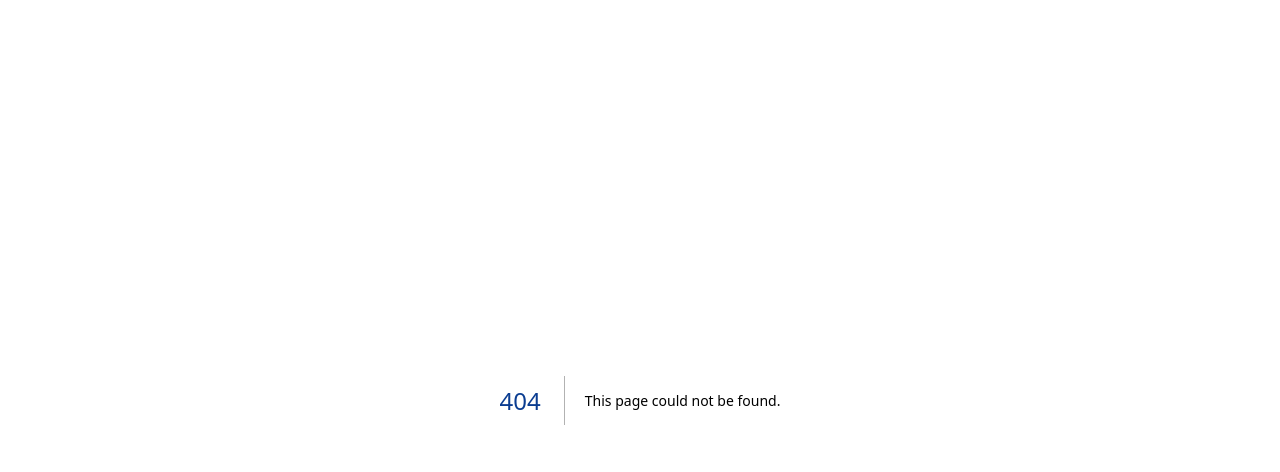
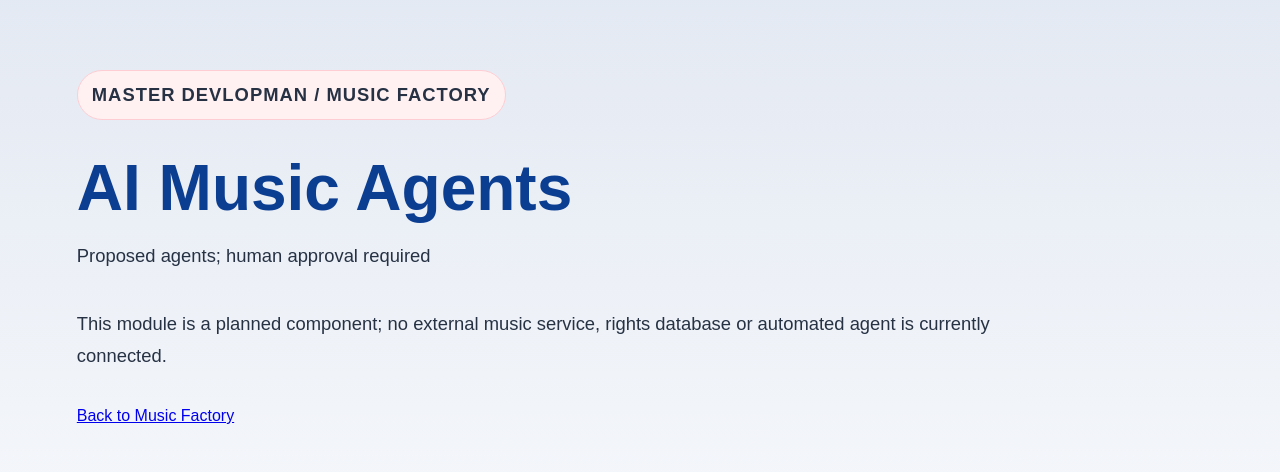
Before and after one commit to patrickprincivil/alliance_nasyonal_devlopman, a Next.js app: page /music-factory/agents in a window 1280 px wide. Before the commit this address had no page. Shown: the top 472 px of the page. Built offline with nearby package versions, Linux system fonts and the light colour scheme.

Commit message:
feat: music factory V3 app/music-factory/[section]/page.tsx

```diff
--- /dev/null
+++ b/app/music-factory/[section]/page.tsx
@@ -0,0 +1,15 @@
+import Link from "next/link";
+import { notFound } from "next/navigation";
+import { MUSIC_FACTORY_SECTIONS } from "@/lib/silveroak/music-factory";
+export function generateStaticParams(){return MUSIC_FACTORY_SECTIONS.map(x=>({section:x.slug}));}
+export default async function MusicFactorySection({params}:{params:Promise<{section:string}>}){
+const {section}=await params;
+const selected=MUSIC_FACTORY_SECTIONS.find(x=>x.slug===section);
+if(!selected)notFound();
+return <main className="page"><p className="eyebrow">Master Devlopman / Music Factory</p>
+<h1>{selected.title}</h1><p>{selected.detail}</p>
+<p>This module is a planned component; no external music service, rights database or automated agent is currently connected.</p>
+{section==="rights"?<p>Only distribute original, verified public-domain, or appropriately licensed works. Keep composer, publisher, source, territory and license evidence.</p>:null}
+{section==="games"?<p>Original music theory quizzes can be added here. No MuseScore email game content or copyrighted media has been copied.</p>:null}
+<Link href="/music-factory">Back to Music Factory</Link></main>;
+}
```
